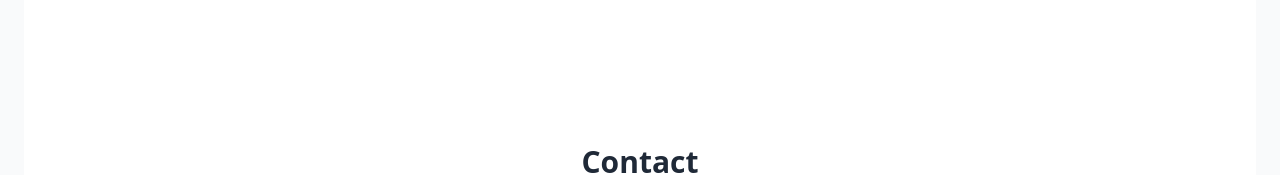
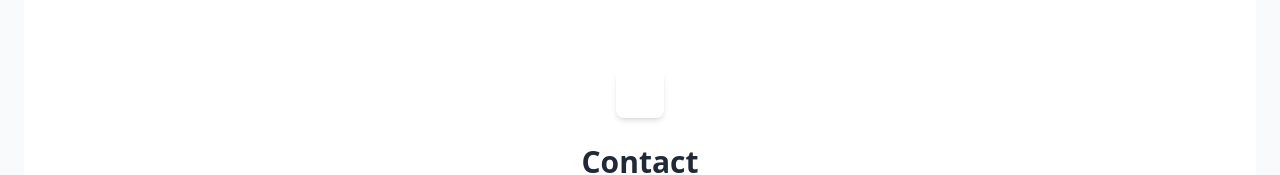
Before and after one commit to ziiapayaa/wave2east, a Next.js app: page /contact in a window 1280 px wide. Shown: the part 306-481 px from the top of the page. Built offline with nearby package versions, Linux system fonts and the light colour scheme.

Commit message:
Ramzy: Menambahkan elemen ini di menu contact agar kotak konten yang berada di tengah layar secara vertikal, memiliki tampilan rapi dengan latar putih, bayangan, sudut melengkung, dan teks rata tengah.

```diff
--- a/app/contact/page.tsx
+++ b/app/contact/page.tsx
@@ -3,6 +3,7 @@ import './globals.css';
 export default function AboutPage() {
     return (
       <div className="min-h-screen flex flex-col justify-center items-center bg-white px-4">
+        <div className="absolute top-1/2 transform -translate-y-1/2 text-center p-6 bg-white shadow-md rounded-lg max-w-3xl"></div>
         <h2 className="text-3xl font-bold text-gray-800">Contact</h2>
         <p className="text-gray-600 mt-4">
           kontak perusahaan
```
Also changed, not shown: 1 other file (tests, documents, lock files or other folders).
